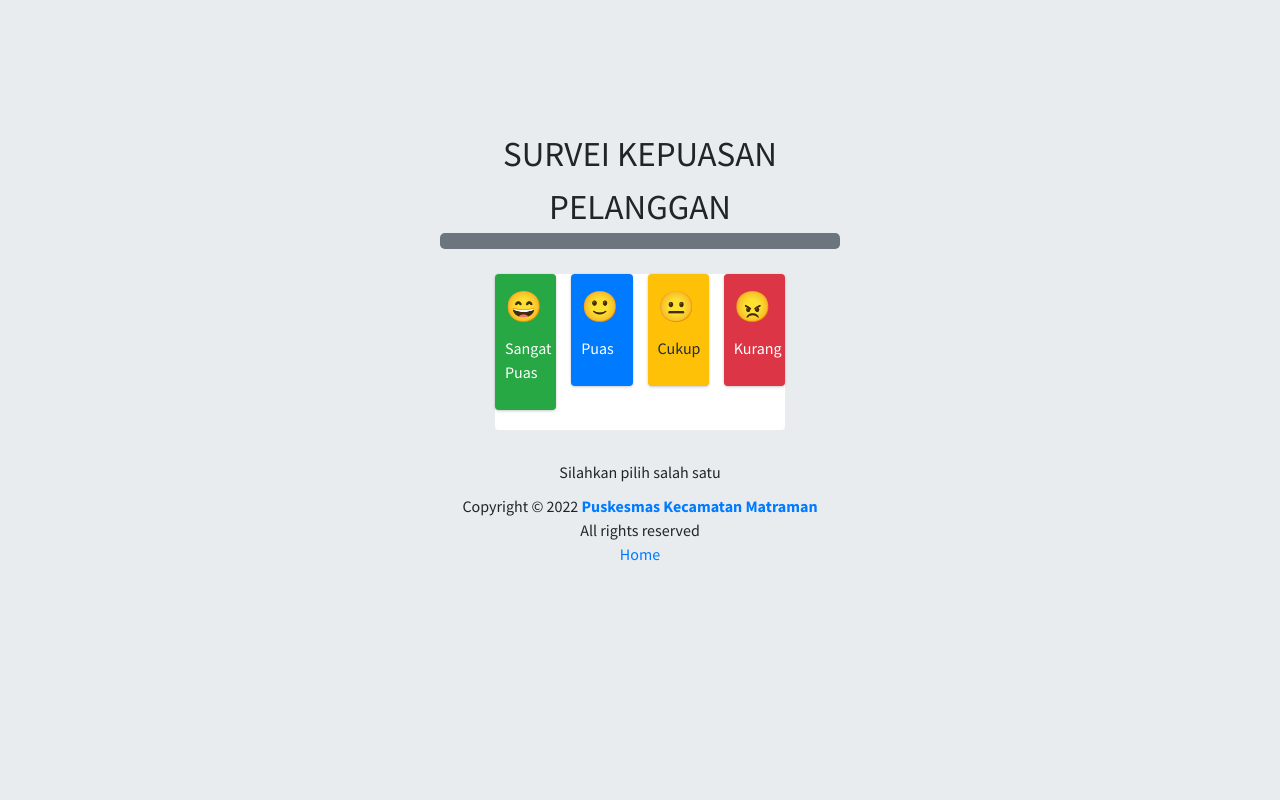
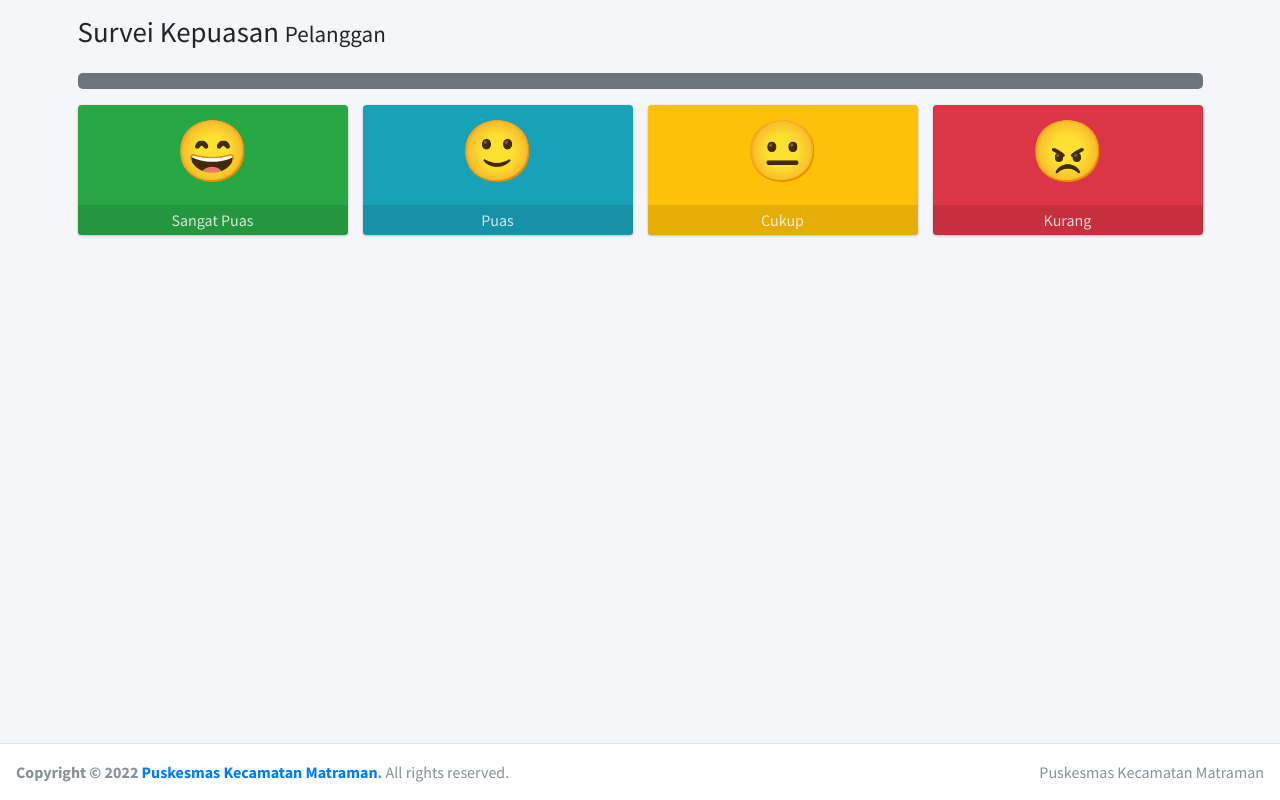
Before and after one commit to RizalPurnomo/matraman, a CodeIgniter app: page /database/index.php/skp/pilihPoli/1 in a window 1280 px wide. Run offline with CodeIgniter, Linux system fonts and the light colour scheme; data that the repository does not hold is empty; some libraries are stand-ins or nearby versions.

Commit message:
large icon

```diff
--- a/application/views/panggil_antrian.php
+++ b/application/views/panggil_antrian.php
@@ -37,10 +37,10 @@ scratch. This page gets rid of all links and provides the needed markup only.
 				<div class="collapse navbar-collapse order-3" id="navbarCollapse">
 					<ul class="navbar-nav">
 							<li class="nav-item">
-								<a href="<?php echo base_url('skp/adminskp'); ?>" class="nav-link">SKP</a>
+								<a href="<?php echo base_url('skp'); ?>" class="nav-link">SKP</a>
 							</li>
 							<li class="nav-item">
-								<a href="<?php echo base_url('antrian_farmasi'); ?>" class="nav-link">Cetak Antrian</a>
+								<!-- <a href="<?php echo base_url('antrian_farmasi'); ?>" class="nav-link">Cetak Antrian</a> -->
 							</li>
 					</ul>
 				</div>
--- a/application/views/skp_voting.php
+++ b/application/views/skp_voting.php
@@ -1,114 +1,159 @@
 <!DOCTYPE html>
+<!--
+This is a starter template page. Use this page to start your new project from
+scratch. This page gets rid of all links and provides the needed markup only.
+-->
 <html lang="en">
 
 <head>
 	<meta charset="utf-8">
 	<meta name="viewport" content="width=device-width, initial-scale=1">
-    <title>AdminLTE 3 | Lockscreen</title>
+	<!-- <meta http-equiv="refresh" content="25"> -->
+	<title>Antrian | Farmasi</title>
 
 	<!-- Google Font: Source Sans Pro -->
 	<link rel="stylesheet" href="https://fonts.googleapis.com/css?family=Source+Sans+Pro:300,400,400i,700&display=fallback">
-    <!-- Font Awesome -->
-    <link rel="stylesheet" href="<?php echo base_url() ?>assets/plugins/fontawesome-free/css/all.min.css">
+	<!-- Font Awesome Icons -->
+	<link rel="stylesheet" href="<?php echo base_url(); ?>assets/plugins/fontawesome-free/css/all.min.css">
 	<!-- Theme style -->
-    <link rel="stylesheet" href="<?php echo base_url() ?>assets/dist/css/adminlte.min.css">
+	<link rel="stylesheet" href="<?php echo base_url(); ?>assets/dist/css/adminlte.min.css">
 </head>
 
 <script src="//cdn.jsdelivr.net/npm/sweetalert2@11"></script>
 
-<body class="hold-transition lockscreen">
-    <!-- Automatic element centering -->
-    <div class="lockscreen-wrapper">
-        <div class="lockscreen-logo">
-            <b>SURVEI KEPUASAN PELANGGAN</b><br/>
+<body class="hold-transition layout-top-nav">
+	<div class="wrapper">
+
+
+		<!-- Content Wrapper. Contains page content -->
+		<div class="content-wrapper">
+			<!-- Content Header (Page header) -->
+			<div class="content-header">
+				<div class="container">
+					<div class="row mb-2">
+						<div class="col-sm-6">
+							<h1 class="m-0">Survei Kepuasan <small>Pelanggan</small></h1>
+						</div><!-- /.col -->
+					</div><!-- /.row -->
+				</div><!-- /.container-fluid -->
+			</div>
+			<!-- /.content-header -->
+
+			<!-- Main content -->
+			<div class="content">
+				<div class="container">
+
+                    <div class="row">
+                        <div class="col-lg-12 text-center">
                             <p class="btn-secondary btn-lg" ><b><?php echo strtoupper($poli[0]['nama_poli']) ?></b></p>
                             <input type="hidden" class="form-control" id="id_poli" placeholder="Id Poli" value="<?php echo $poli[0]['id']; ?>">
-
-            <div class="form-group">
-
                         </div>
                     </div>
+                    <div class="row">
 
-        <!-- START LOCK SCREEN ITEM -->
-        <div class="lockscreen-item">
-            <div class="row">
                         <div class="col-lg-3 col-6">
                             <!-- small box -->
                             <a href="#" id="smile1">
-                        <div class=" small-box bg-success">
-                        <div class="inner">
-                            <h3><span style='font-size:30px;'>&#128516;</span></h3>
+                                <div class="small-box bg-success">
+                                    <div class="inner text-center">
+                                        <h1><span style='font-size:60px;'>&#128516;</span></h1>
+                                    </div>
+                                    <div class="icon">
+                                        <i class="ion ion-stats-bars"></i>
+                                    </div>
+                                    <p class="small-box-footer">Sangat Puas </p>
+                                </div>
+                            </a>
+                        </div>
 
-                            <p>Sangat Puas</p>
+                        <div class="col-lg-3 col-6">
+                            <!-- small box -->
+                            <a href="#" id="smile2">
+                                <div class="small-box bg-info">
+                                    <div class="inner text-center">
+                                        <h1><span style='font-size:60px;'>&#128578;</span></h1>
                                     </div>
                                     <div class="icon">
                                         <i class="ion ion-bag"></i>
                                     </div>
+                                    <p class="small-box-footer">Puas </p>
                                 </div>
                             </a>
                         </div>
-            <!-- ./col -->
-            <div class="col-lg-3 col-6">
-                <!-- small box -->
-                <a href="#" id="smile2">
-                    <div class="small-box bg-primary">
-                        <div class="inner">
-                            <h3><span style='font-size:30px;'>&#128578;</span></h3>
 
-                            <p>Puas</p>
-                        </div>
-                        <div class="icon">
-                            <i class="ion ion-stats-bars"></i>
-                        </div>
-                    </div>
-                </a>
-            </div>
-            <!-- ./col -->
                         <div class="col-lg-3 col-6">
                             <!-- small box -->
                             <a href="#" id="smile3">
                                 <div class="small-box bg-warning">
-                        <div class="inner">
-                            <h3><span style='font-size:30px;'>&#128528;</span></h3>
-
-                            <p>Cukup</p>
+                                    <div class="inner text-center">
+                                        <h1><span style='font-size:60px;'>&#128528;</span></h1>
                                     </div>
                                     <div class="icon">
                                         <i class="ion ion-person-add"></i>
                                     </div>
+                                    <p class="small-box-footer">Cukup </p>
                                 </div>
                             </a>
                         </div>
-            <!-- ./col -->
+
                         <div class="col-lg-3 col-6">
                             <!-- small box -->
                             <a href="#" id="smile4">
                                 <div class="small-box bg-danger">
-                        <div class="inner">
-                            <h3><span style='font-size:30px;'>&#128544;</span></h3>
-
-                            <p>Kurang</p>
+                                    <div class="inner text-center">
+                                        <h1><span style='font-size:60px;'>&#128544;</span></h1>
                                     </div>
                                     <div class="icon">
                                         <i class="ion ion-pie-graph"></i>
                                     </div>
+                                    <p class="small-box-footer">Kurang </p>
                                 </div>
                             </a>
                         </div>
-            <!-- ./col -->
+
                     </div>
+
+
+
+				</div><!-- /.container-fluid -->
 			</div>
-    <!-- /.lockscreen-item -->
-    <div class="help-block text-center">
-        Silahkan pilih salah satu
+			<!-- /.content -->
 		</div>
-    <div class="lockscreen-footer text-center">
-        Copyright &copy; 2022 <b><a href="https://adminlte.io" class="text-black">Puskesmas Kecamatan Matraman</a></b><br>
-        All rights reserved <br/>
-		<a href="<?php echo base_url('skp/adminskp'); ?>">Home</a>
+		<!-- /.content-wrapper -->
+
+		<!-- Control Sidebar -->
+		<aside class="control-sidebar control-sidebar-dark">
+			<!-- Control sidebar content goes here -->
+		</aside>
+		<!-- /.control-sidebar -->
+
+		<!-- Main Footer -->
+		<footer class="main-footer">
+			<!-- To the right -->
+			<div class="float-right d-none d-sm-inline">
+				Puskesmas Kecamatan Matraman
 			</div>
+			<!-- Default to the left -->
+			<strong>Copyright &copy; 2022 <a href="https://puskesmasmatraman.jakarta.go.id/">Puskesmas Kecamatan Matraman</a>.</strong> All rights reserved.
+		</footer>
 	</div>
-    <!-- /.center -->
+	<!-- ./wrapper -->
+
+	<!-- REQUIRED SCRIPTS -->
+
+	<!-- jQuery -->
+	<script src="<?php echo base_url(); ?>assets/plugins/jquery/jquery.min.js"></script>
+	<!-- Bootstrap 4 -->
+	<script src="<?php echo base_url(); ?>assets/plugins/bootstrap/js/bootstrap.bundle.min.js"></script>
+	<!-- AdminLTE App -->
+	<script src="<?php echo base_url(); ?>assets/dist/js/adminlte.min.js"></script>
+	<!-- AdminLTE for demo purposes -->
+	<!-- <script src="<?php echo base_url(); ?>assets/dist/js/demo.js"></script> -->
+
+
+
+
+</body>
 
     <script>
         const formatDate = () => {
@@ -184,11 +229,4 @@
 
     </script>
 
-
-    <!-- jQuery -->
-    <script src="<?php echo base_url() ?>assets/plugins/jquery/jquery.min.js"></script>
-    <!-- Bootstrap 4 -->
-    <script src="<?php echo base_url() ?>assets/plugins/bootstrap/js/bootstrap.bundle.min.js"></script>
-</body>
-
 </html>
```
Also changed, not shown: application/views/_skp_voting.php (added, +194 -0 lines). Lines whose indentation alone changed are shown as unchanged.
